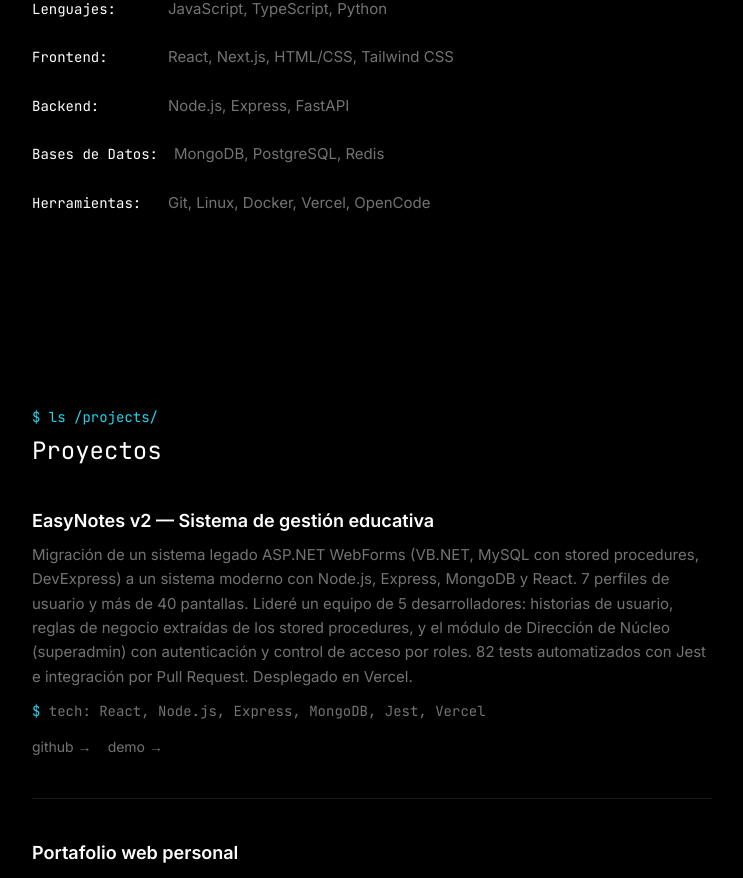
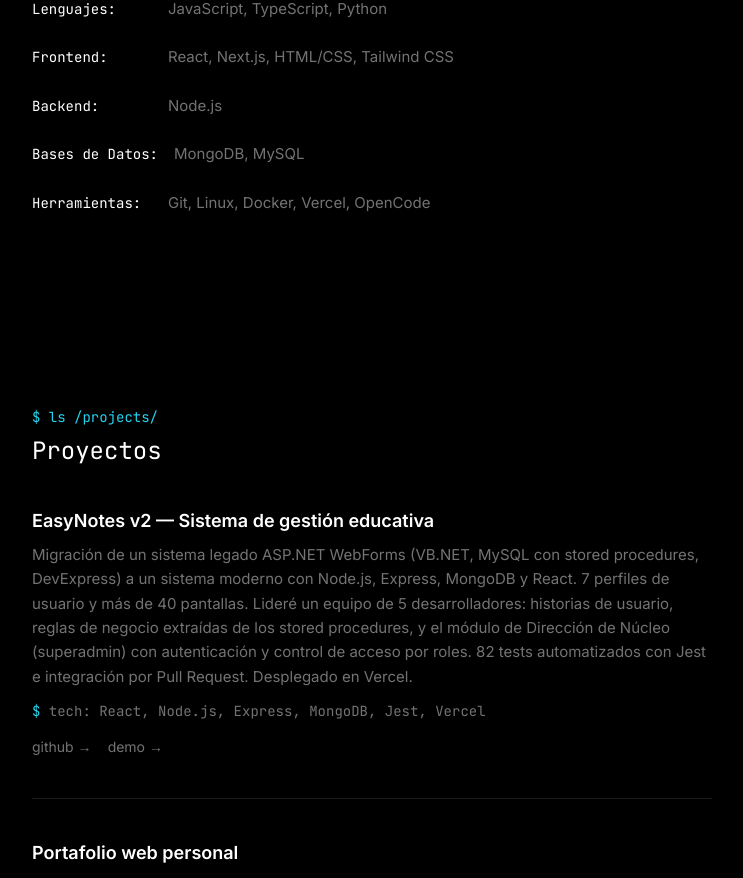
Before and after one commit to martinz10one/portafolio, a React (Vite) app: page / in a window 1280 px wide. Shown: the part 991-1869 px from the top of the page, without its empty margins (268-1011 px from the left). Built offline with nearby package versions, Linux system fonts and the light colour scheme.

Commit message:
Habilidades: backend solo Node.js, bases de datos MongoDB y MySQL

```diff
--- a/src/data/skills.ts
+++ b/src/data/skills.ts
@@ -12,11 +12,8 @@ export const skills: Skill[] = [
   { name: 'HTML/CSS', category: 'frontend' },
   { name: 'Tailwind CSS', category: 'frontend' },
   { name: 'Node.js', category: 'backend' },
-  { name: 'Express', category: 'backend' },
-  { name: 'FastAPI', category: 'backend' },
   { name: 'MongoDB', category: 'bases de datos' },
-  { name: 'PostgreSQL', category: 'bases de datos' },
-  { name: 'Redis', category: 'bases de datos' },
+  { name: 'MySQL', category: 'bases de datos' },
   { name: 'Git', category: 'herramientas' },
   { name: 'Linux', category: 'herramientas' },
   { name: 'Docker', category: 'herramientas' },
```
